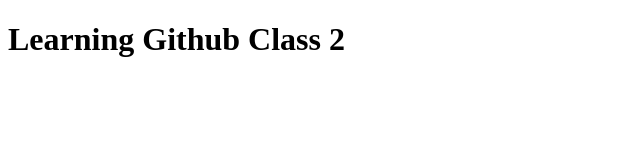
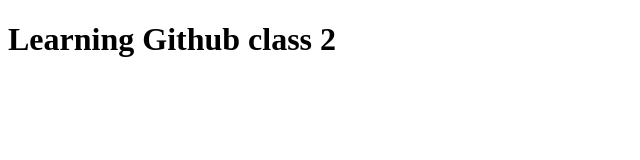
Before and after one commit to alihaiderbanoqabil/bano-qabil-4.0-fall-session-batch-11-1-web-development-1-mhc-ss, a plain HTML site: page class6-github/index.html in a window 1280 px wide. Shown: the full height of the page, 0-640 px from the left. Drawn offline with Linux system fonts and the light colour scheme.

Commit message:
Revert "changes in class 6"
This reverts commit 8c22605805c091f30afdcad52b3abd400d94170b.

```diff
--- a/class6-github/index.html
+++ b/class6-github/index.html
@@ -3,9 +3,9 @@
 <head>
     <meta charset="UTF-8">
     <meta name="viewport" content="width=device-width, initial-scale=1.0">
-    <title>Learning Github Class 2</title>
+    <title>Learning Github</title>
 </head>
 <body>
-    <h1>Learning Github Class 2</h1>
+    <h1>Learning Github class 2 </h1>
 </body>
 </html>
```
